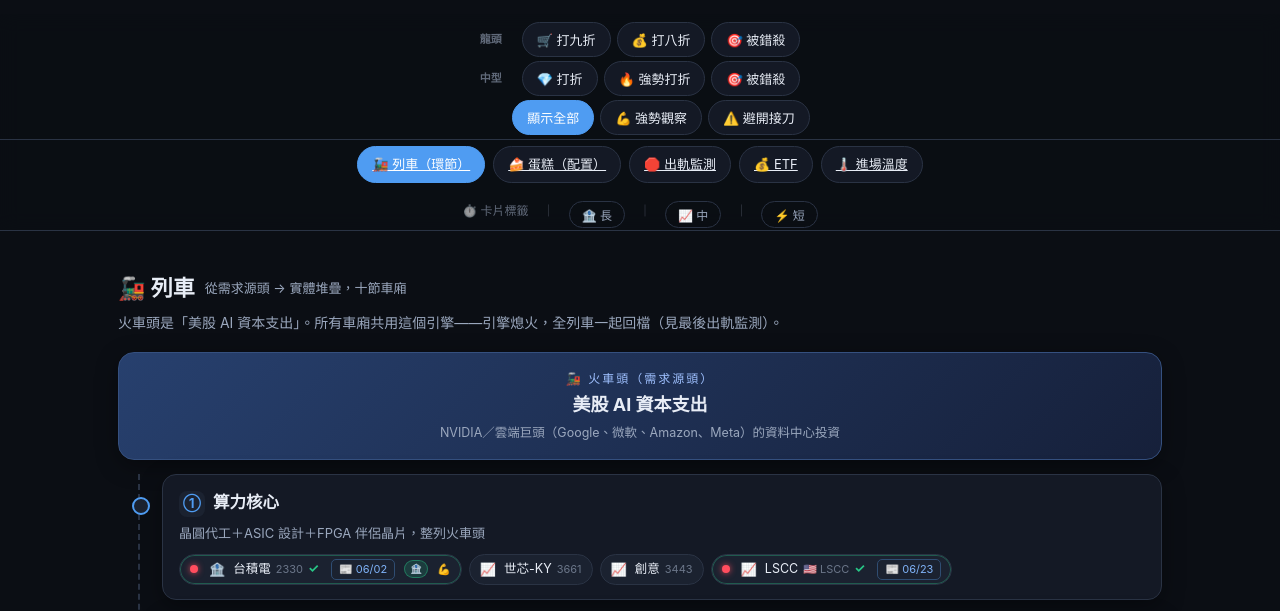
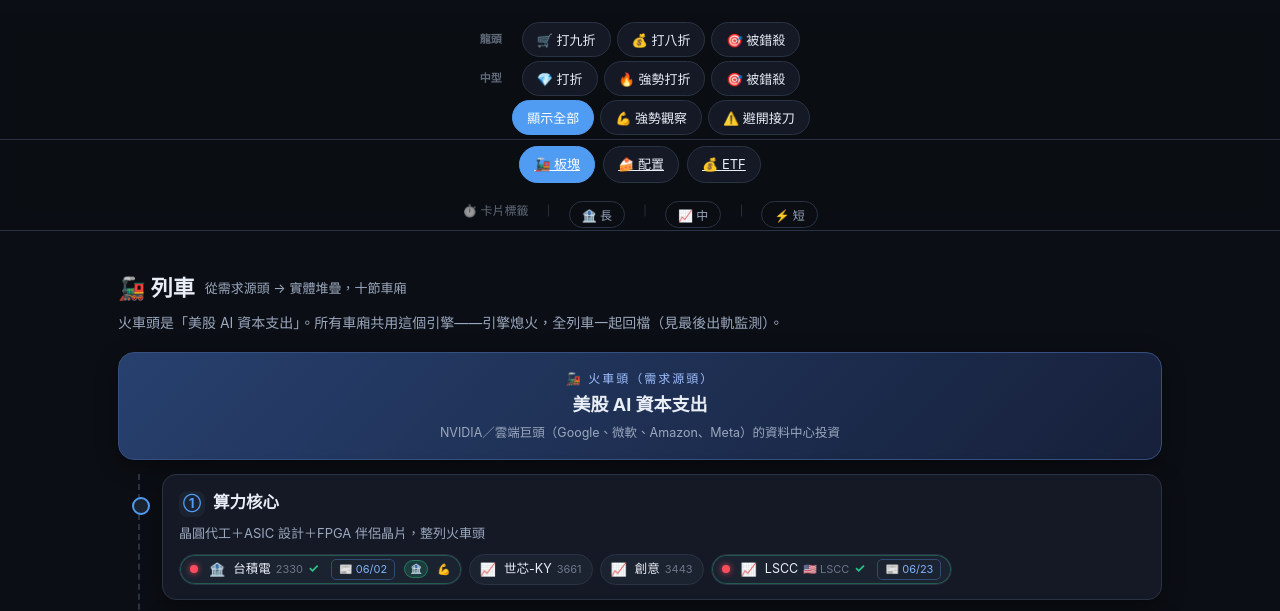
Before and after one commit to rurushih0422-create/ai-wallstreet-map, a plain HTML site: page index.html in a window 1280 px wide. Shown: the part 113-724 px from the top of the page. Drawn offline with Linux system fonts and the light colour scheme; a script that the page names is missing.

Commit message:
nav: 刪除出軌監測/進場溫度，只留板塊/配置/ETF 一排

```diff
--- a/index.html
+++ b/index.html
@@ -229,11 +229,9 @@
     </div>
   </div>
   <div class="bar-in">
-    <a class="navbtn on" href="#train">🚂 列車（環節）</a>
-    <a class="navbtn" href="#cake">🍰 蛋糕（配置）</a>
-    <a class="navbtn" href="#monitor">🛑 出軌監測</a>
+    <a class="navbtn on" href="#train">🚂 板塊</a>
+    <a class="navbtn" href="#cake">🍰 配置</a>
     <a class="navbtn" href="#etf">💰 ETF</a>
-    <a class="navbtn" href="#mood">🌡️ 進場溫度</a>
   </div>
   <div class="legend">
     <span style="opacity:.6">⏱️ 卡片標籤</span>
```
